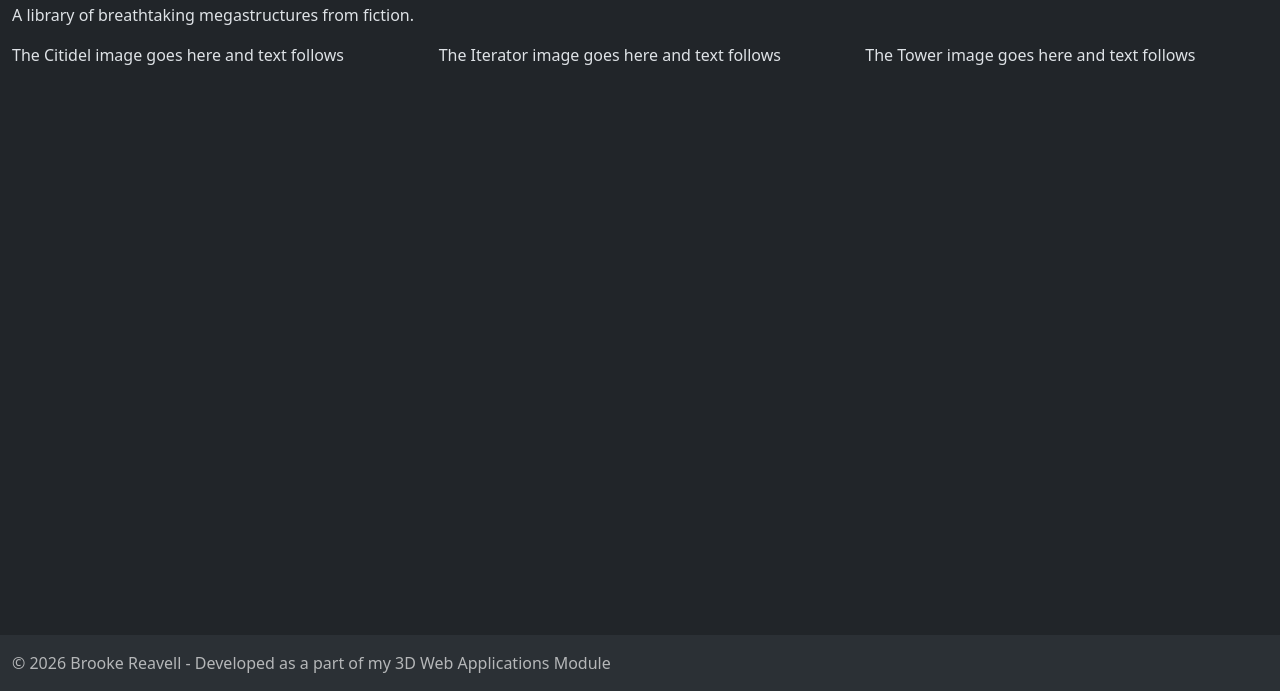
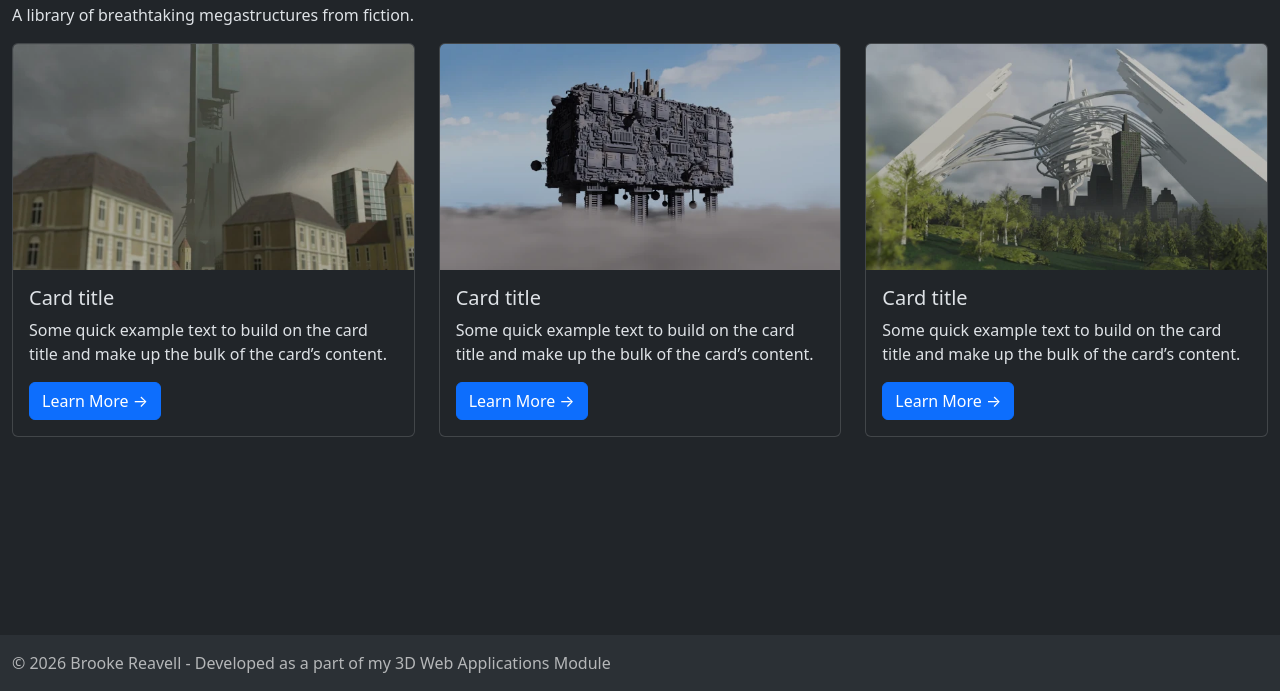
Before and after one commit to brooke-ec/sussex-web-3d-coursework, a website: page src/index.html in a window 1280 px wide. Shown: the part 109-800 px from the top of the page. Drawn offline with Linux system fonts and the light colour scheme.

Commit message:
feat: cards

```diff
--- a/src/index.html
+++ b/src/index.html
@@ -74,9 +74,50 @@
 				<p>A library of breathtaking megastructures from fiction.</p>
 
 				<div class="row">
-					<div class="col-sm-4">The Citidel image goes here and text follows</div>
-					<div class="col-sm-4">The Iterator image goes here and text follows</div>
-					<div class="col-sm-4">The Tower image goes here and text follows</div>
+					<!-- CITADEL CARD -->
+					<div class="col-sm-4">
+						<div class="card">
+							<img src="./citadel-thumbnail.webp" class="card-img-top" alt="..." />
+							<div class="card-body">
+								<h5 class="card-title">Card title</h5>
+								<p class="card-text">
+									Some quick example text to build on the card title and make up the bulk of the
+									card’s content.
+								</p>
+								<a href="#" class="btn btn-primary">Learn More →</a>
+							</div>
+						</div>
+					</div>
+
+					<!-- ITERATOR CARD -->
+					<div class="col-sm-4">
+						<div class="card">
+							<img src="./iterator-thumbnail.webp" class="card-img-top" alt="..." />
+							<div class="card-body">
+								<h5 class="card-title">Card title</h5>
+								<p class="card-text">
+									Some quick example text to build on the card title and make up the bulk of the
+									card’s content.
+								</p>
+								<a href="#" class="btn btn-primary">Learn More →</a>
+							</div>
+						</div>
+					</div>
+
+					<!-- THE TOWER CARD -->
+					<div class="col-sm-4">
+						<div class="card">
+							<img src="./tower-thumbnail.webp" class="card-img-top" alt="..." />
+							<div class="card-body">
+								<h5 class="card-title">Card title</h5>
+								<p class="card-text">
+									Some quick example text to build on the card title and make up the bulk of the
+									card’s content.
+								</p>
+								<a href="#" class="btn btn-primary">Learn More →</a>
+							</div>
+						</div>
+					</div>
 				</div>
 			</div>
 		</main>
```
Also changed, not shown: src/citadel-thumbnail.webp (added), src/iterator-thumbnail.webp (added), src/tower-thumbnail.webp (added).
